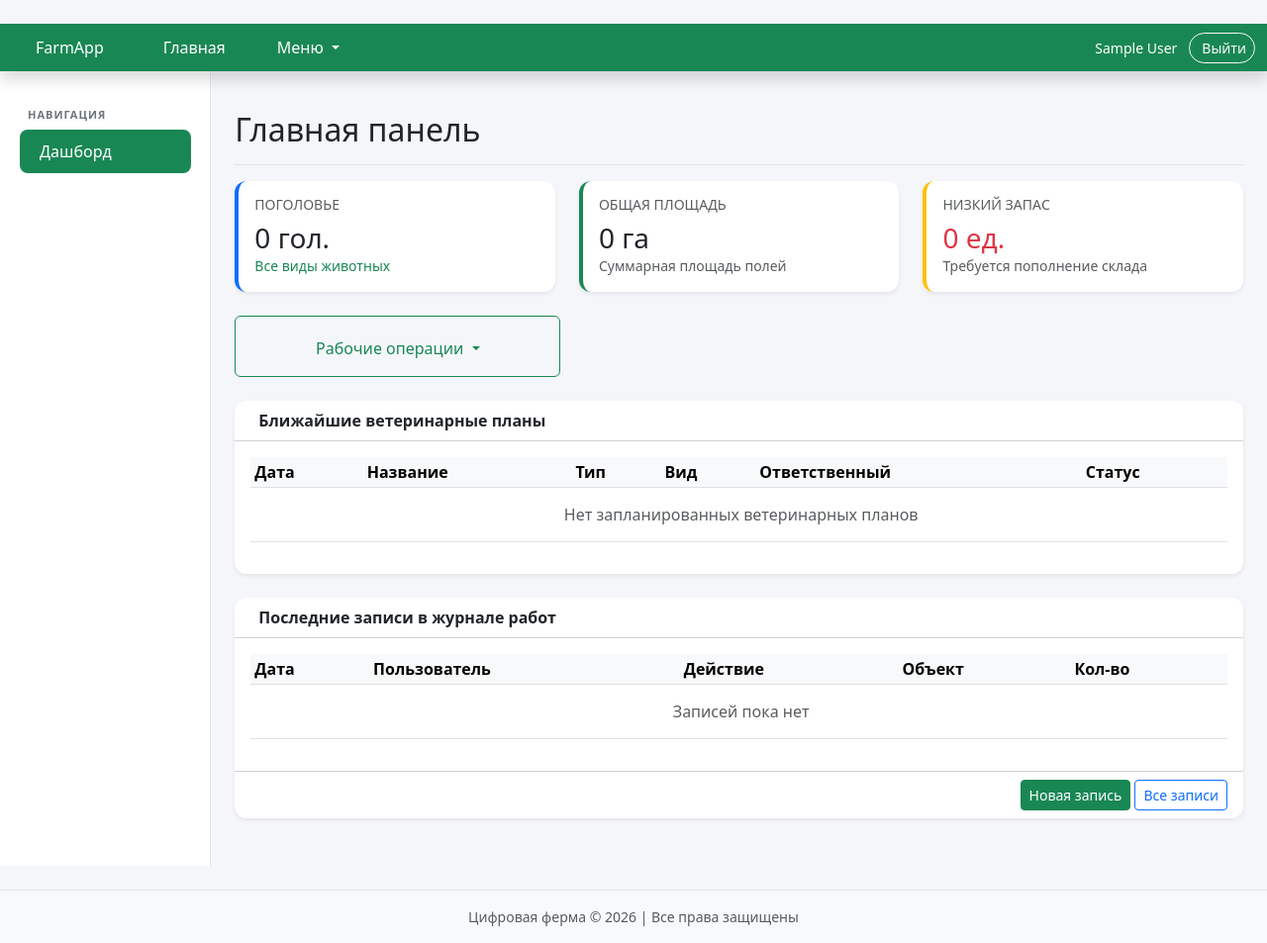
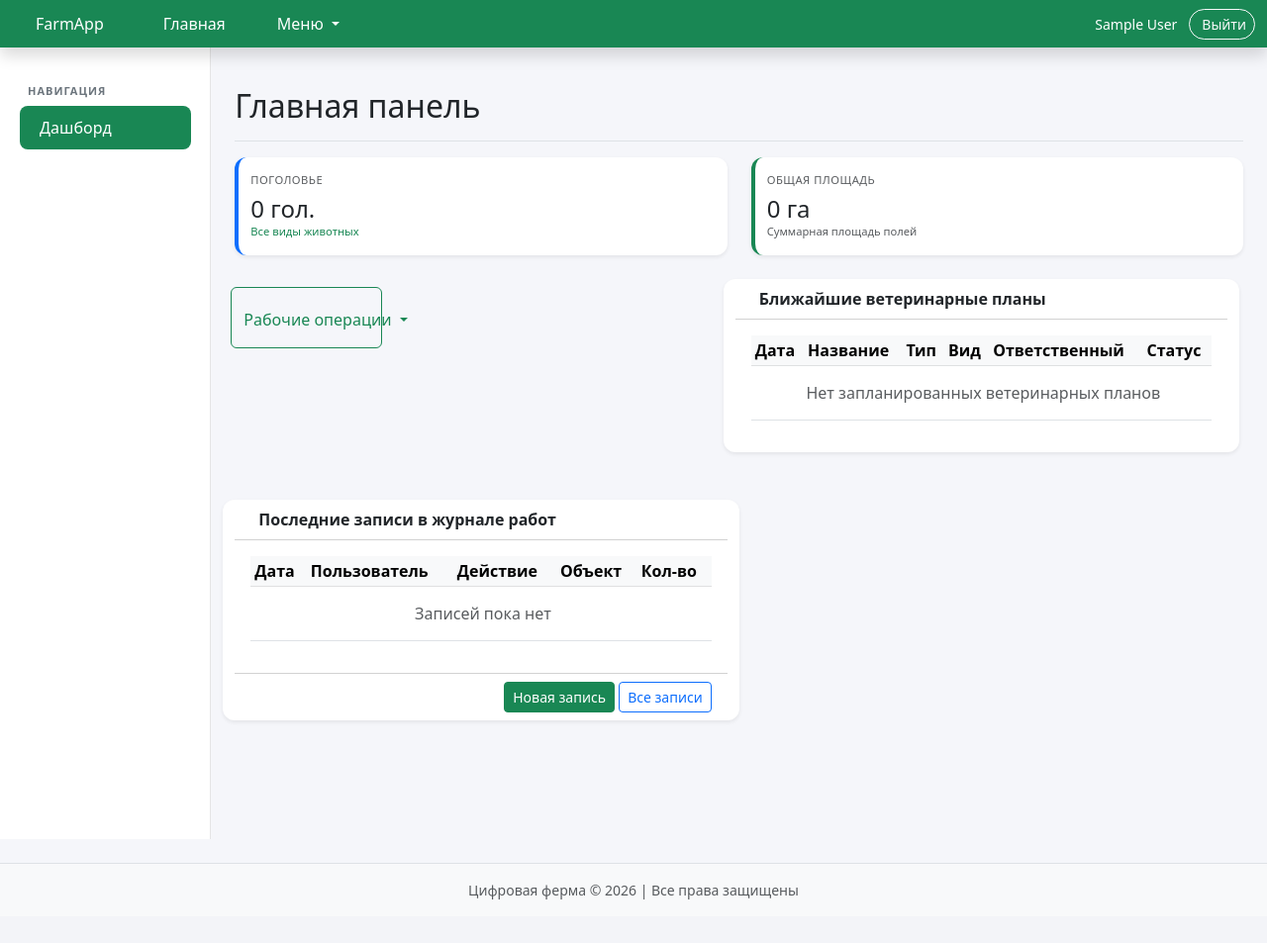
Before and after one commit to VinCat01/FarmApp, a Django app: page / in a window 1280 px wide. Shown: the whole page at 99% size. After the commit the page ends 909 px from the top, so only its background shows below. Run offline with Django 5.2, Linux system fonts and the light colour scheme; the visitor is signed in with stand-in values (Sample User, id 1); data comes from the database, SQL or seed files in the repository; data that the repository does not hold is empty; some libraries are stand-ins or nearby versions.

Commit message:
Еще исправление стилей надеюсь щас пойду спать

```diff
--- a/farm/templates/farm/base.html
+++ b/farm/templates/farm/base.html
@@ -81,6 +81,30 @@
         .navbar .container-fluid {
             padding-left: 5px !important;
             padding-right: 5px !important;
+        }
+    }
+    /* Карточки на главной - компактнее */
+    .card .card-body {
+        padding: 1rem 0.75rem;
+    }
+    .card-title {
+        font-size: 0.7rem;
+        letter-spacing: 0.5px;
+        margin-bottom: 0.5rem;
+    }
+    .card .h3 {
+        font-size: 1.5rem;
+        margin-bottom: 0.25rem;
+    }
+    .card small {
+        font-size: 0.7rem;
+    }
+    @media (max-width: 576px) {
+        .card .h3 {
+            font-size: 1.2rem;
+        }
+        .card .card-body {
+            padding: 0.75rem 0.5rem;
         }
     }
 </style>
--- a/farm/templates/farm/index.html
+++ b/farm/templates/farm/index.html
@@ -8,7 +8,7 @@
 
 {% if request.user.is_authenticated %}
 <!-- Верхние карточки статистики -->
-<div class="row row-cols-1 row-cols-md-3 g-4 mb-4">
+<div class="row row-cols-1 row-cols-sm-2 g-4 mb-4">
     <div class="col">
         <div class="card h-100 shadow-sm border-primary border-start border-4">
             <div class="card-body">
@@ -27,20 +27,10 @@
             </div>
         </div>
     </div>
-    <div class="col">
-        <div class="card h-100 shadow-sm border-warning border-start border-4">
-            <div class="card-body">
-                <h6 class="card-title text-muted text-uppercase small">Низкий запас</h6>
-                <p class="h3 mb-0 text-danger">{{ low_stock_count }} ед.</p>
-                <small class="text-muted">Требуется пополнение склада</small>
-            </div>
-        </div>
-    </div>
-</div>
 
 <!-- Финансовые карточки (только для менеджеров и админов) -->
 {% if is_manager or is_admin_role %}
-<div class="row row-cols-1 row-cols-md-4 g-4 mb-4">
+<div class="row row-cols-2 row-cols-lg-4 g-3 mb-4 align-items-stretch">
     <div class="col">
         <a href="{% url 'farm:sale_order_list' %}" class="text-decoration-none">
             <div class="card h-100 shadow-sm border-info border-start border-4">
@@ -91,7 +81,7 @@
 {% endif %}
 
 <!-- Быстрые ссылки -->
-<div class="row g-3 mb-4">
+<div class="row row-cols-1 row-cols-md-3 g-3 mb-4">
     <!-- Рабочие операции (Dropdown) -->
     <div class="col-md-4">
         <div class="dropdown">
```
